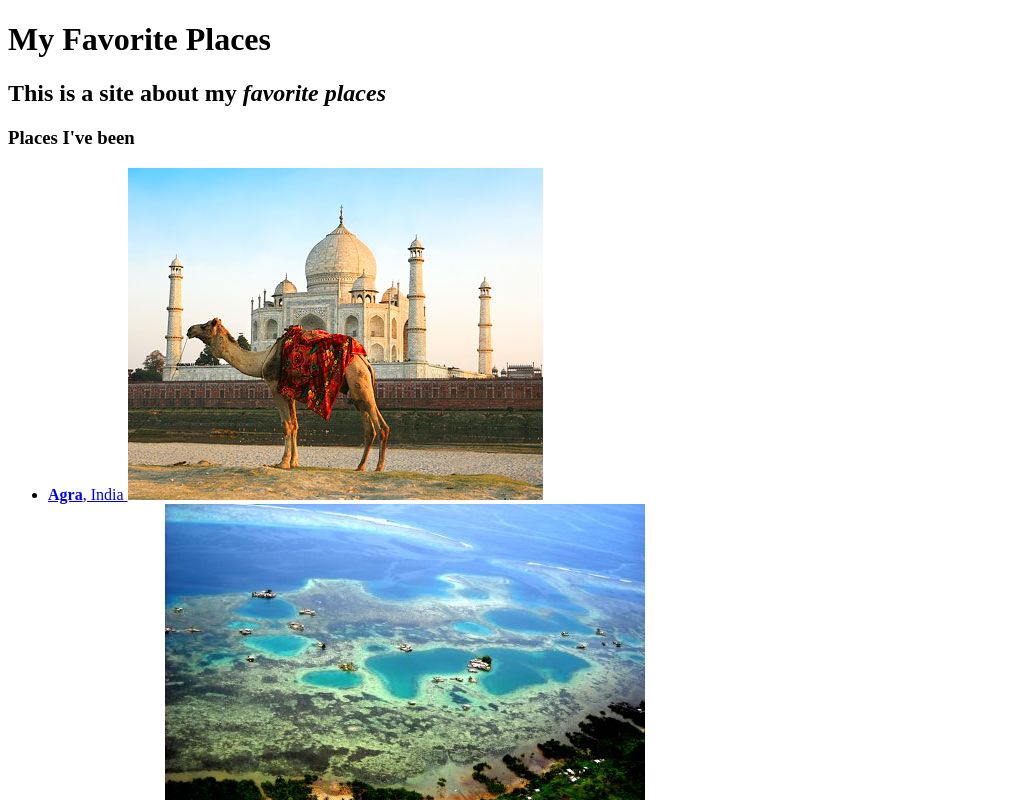
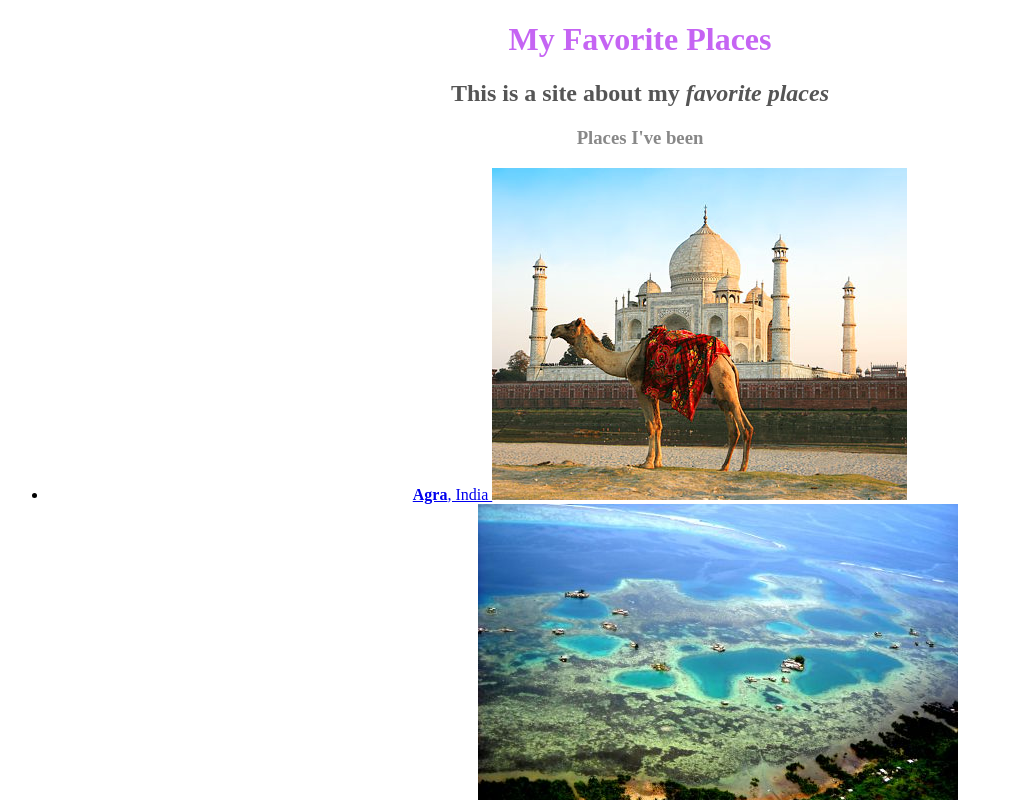
Before and after one commit to evayuma/my-first-webpage, a plain HTML site: page favorite-places.html in a window 1280 px wide. Shown: the top 800 px of the page, without its empty margins (0-1013 px from the left). Drawn offline with Linux system fonts and the light colour scheme.

Commit message:
adds CSS styles to my favorite places website

```diff
--- /dev/null
+++ b/css/styles3.css
@@ -0,0 +1,12 @@
+html {
+  text-align: center;
+}
+h1 {
+  color: #C564F3;
+}
+h2 {
+  color: #555555;
+}
+h3 {
+  color: #888888;
+}
--- a/favorite-places.html
+++ b/favorite-places.html
@@ -1,6 +1,7 @@
 <!DOCTYPE html>
 <html>
   <head>
+    <link href="css/styles3.css" rel="stylesheet" type="text/css">
     <meta charset="utf-8">
     <title>Eva's Favorite Places</title>
   </head>
```
